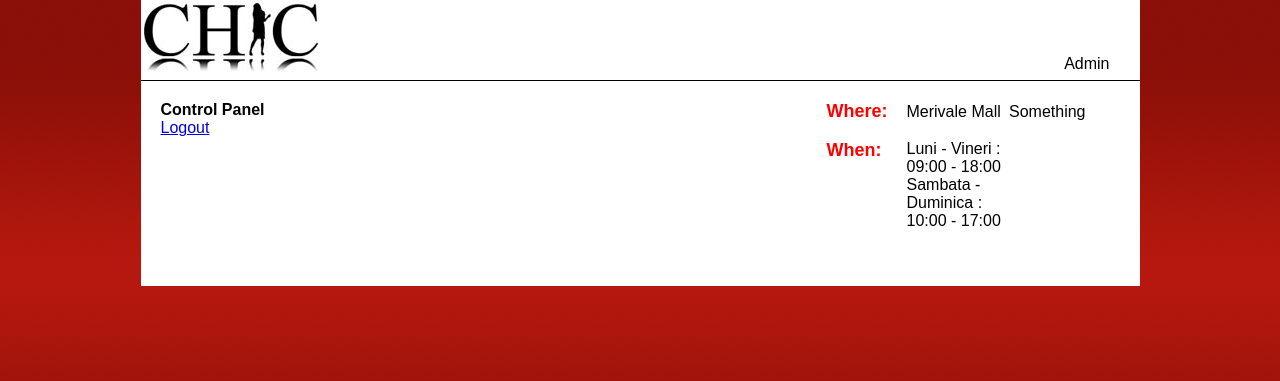
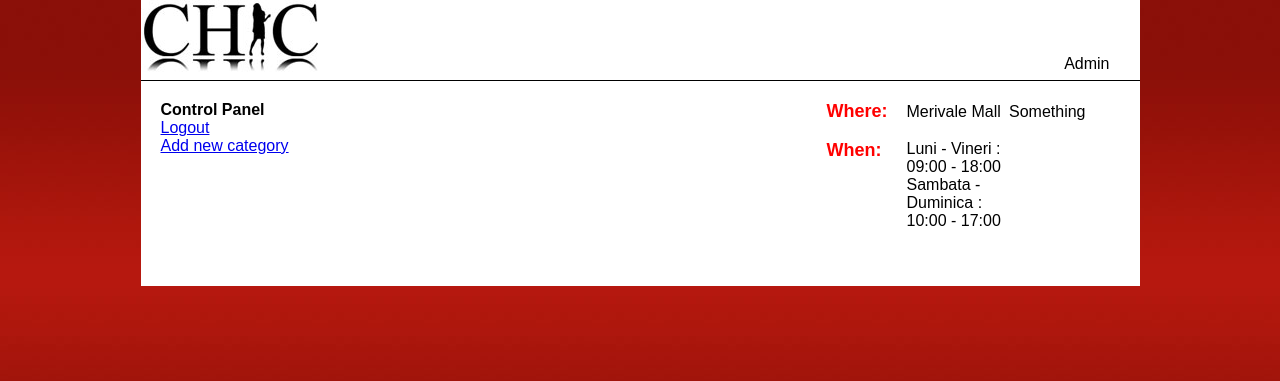
Before and after one commit to beatrice891/projectChicPhp, a PHP site: page /index.php?page=cpanel in a window 1280 px wide. Shown: the top 381 px of the page. Run offline with PHP 8.4, Linux system fonts and the light colour scheme; data that the repository does not hold is empty.

Commit message:
create url for add category

```diff
--- a/cpanel.php
+++ b/cpanel.php
@@ -5,5 +5,6 @@ action=logout - will see through to the admin page
 -->
 <h1>Control Panel</h1>
 <p><a href="index.php?page=admin&action=logout">Logout</a></p>
+<p><a href="index.php?page=addcategory">Add new category</a></p>
 <?php
 ?>
```
